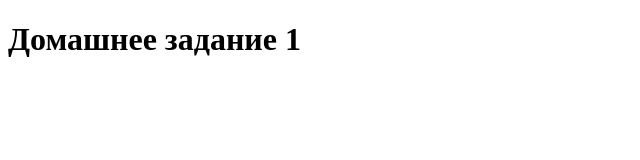
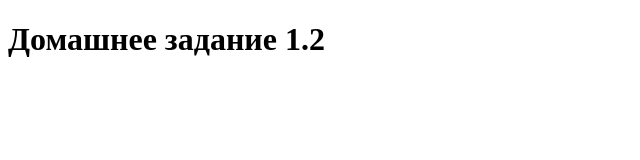
Before and after one commit to XxXFeniksXxX/HelloWorld, a plain HTML site: page index.html in a window 1280 px wide. Shown: the full height of the page, 0-640 px from the left. Drawn offline with Linux system fonts and the light colour scheme.

Commit message:
изменил h1

```diff
--- a/index.html
+++ b/index.html
@@ -9,7 +9,7 @@
 </head>
 
 <body>
-    <h1>Домашнее задание 1</h1>
+    <h1>Домашнее задание 1.2</h1>
 </body>
 
 </html>
```
